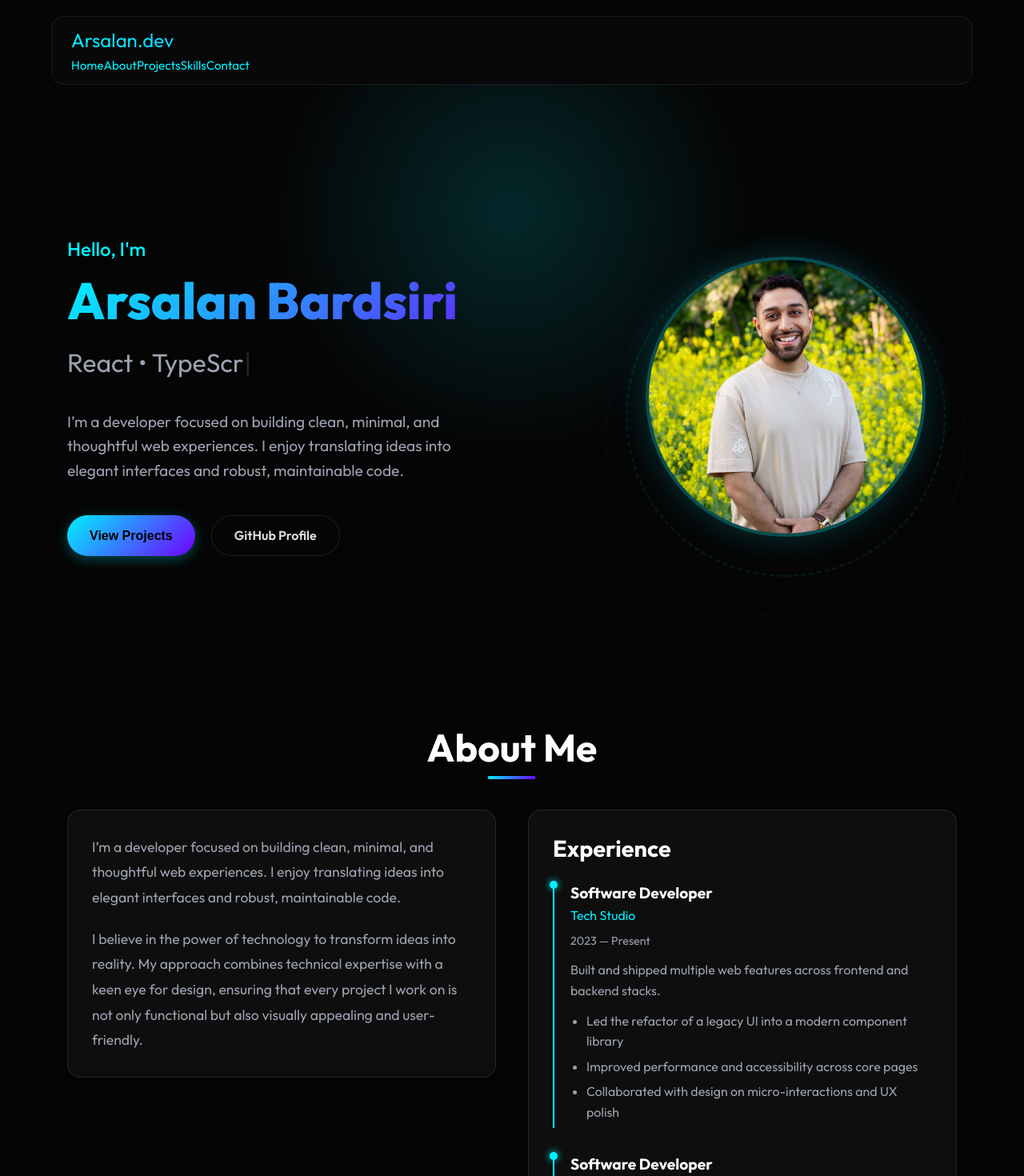
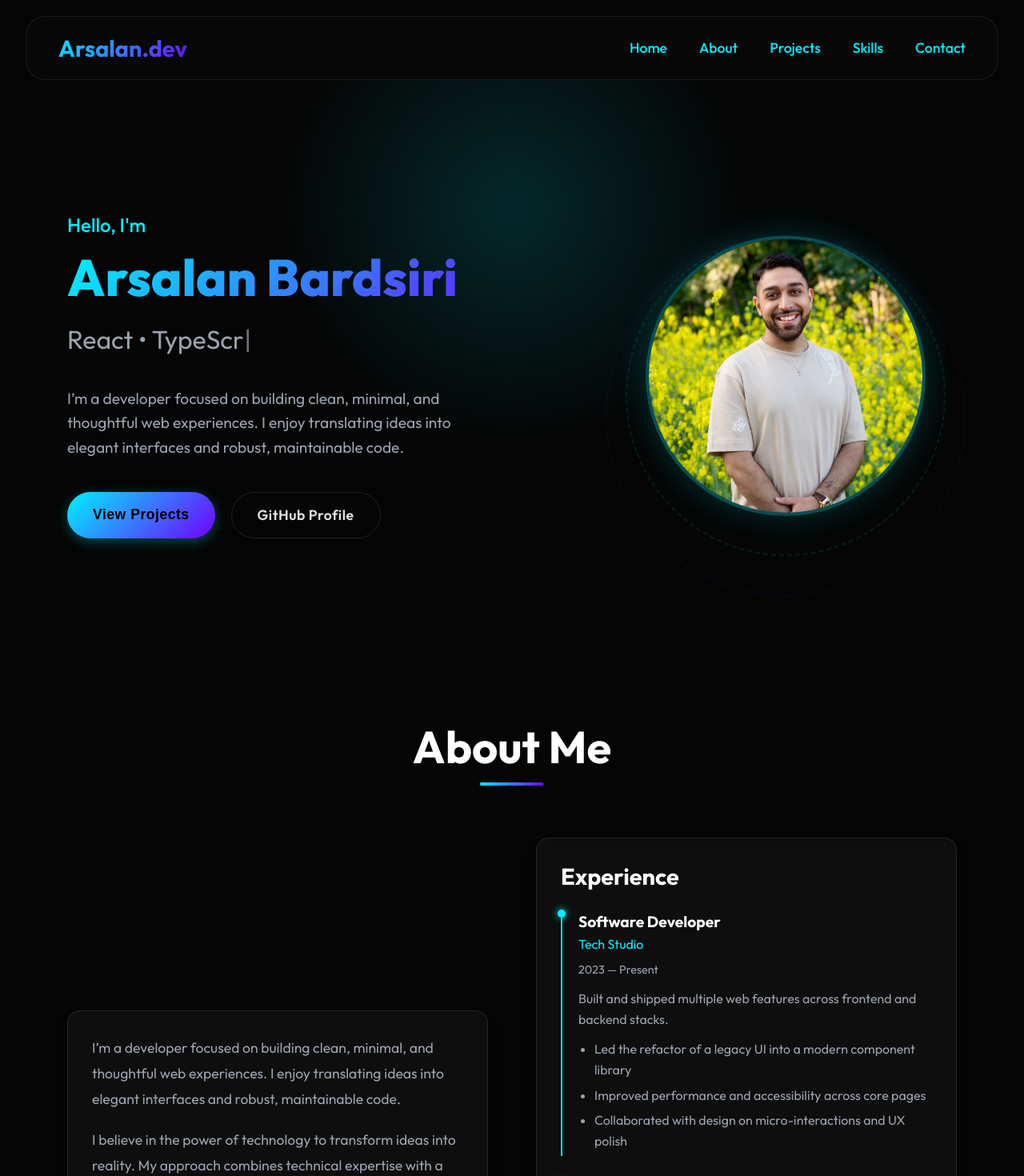
Before and after one commit to arsalanbardsiri/portfolio-react, a React (Vite) app: page / in a window 1280 px wide. Shown: the top 1470 px of the page at 80% size. Built offline with nearby package versions, Linux system fonts and the light colour scheme.

Commit message:
refactor: increase spacing and breathing room across app

```diff
--- a/src/components/About.tsx
+++ b/src/components/About.tsx
@@ -7,7 +7,7 @@ export const About: FC = () => {
   return (
     <section id="about" className="container">
       <h2 className="section-title">About Me</h2>
-      <div className="grid grid-cols-2" style={{ gap: '40px' }}>
+      <div className="grid grid-cols-2" style={{ gap: '60px', alignItems: 'center' }}>
         <motion.div
           className="glass-card"
           style={{ padding: '30px', height: 'fit-content' }}
--- a/src/components/ContactSection.tsx
+++ b/src/components/ContactSection.tsx
@@ -4,11 +4,11 @@ import { motion } from 'framer-motion'
 
 export const ContactSection: FC = () => {
   return (
-    <section id="contact" className="container" style={{ textAlign: 'center', paddingBottom: '80px' }}>
+    <section id="contact" className="container" style={{ textAlign: 'center', paddingBottom: '120px' }}>
       <h2 className="section-title">Get in Touch</h2>
       <motion.div
         className="glass-card"
-        style={{ padding: '40px', maxWidth: '600px', margin: '0 auto' }}
+        style={{ padding: '60px', maxWidth: '700px', margin: '0 auto' }}
         initial={{ opacity: 0, scale: 0.9 }}
         whileInView={{ opacity: 1, scale: 1 }}
         transition={{ duration: 0.5 }}
--- a/src/components/NavBar.tsx
+++ b/src/components/NavBar.tsx
@@ -6,18 +6,18 @@ interface NavBarProps {
 
 export const NavBar: FC<NavBarProps> = ({ onNavigate }) => {
   return (
-    <header className="navbar glass" style={{ position: 'sticky', top: 20, zIndex: 100, margin: '0 auto', width: '90%', maxWidth: '1200px', borderRadius: '16px', marginTop: '20px' }}>
-      <div className="nav-inner" style={{ padding: '10px 24px' }}>
-        <div className="brand text-gradient" style={{ fontSize: '1.5rem', cursor: 'pointer' }} onClick={() => onNavigate('home')}>
+    <header className="navbar glass" style={{ position: 'sticky', top: 20, zIndex: 100, margin: '0 auto', width: '95%', maxWidth: '1400px', borderRadius: '24px', marginTop: '20px' }}>
+      <div className="nav-inner" style={{ padding: '16px 40px', display: 'flex', justifyContent: 'space-between', alignItems: 'center' }}>
+        <div className="brand text-gradient" style={{ fontSize: '1.8rem', cursor: 'pointer', fontWeight: 700 }} onClick={() => onNavigate('home')}>
           Arsalan.dev
         </div>
-        <nav className="nav-links">
+        <nav className="nav-links" style={{ display: 'flex', gap: '40px' }}>
           {['Home', 'About', 'Projects', 'Skills', 'Contact'].map((item) => (
             <a
               key={item}
               className="nav-link"
               onClick={() => onNavigate(item.toLowerCase())}
-              style={{ cursor: 'pointer', fontSize: '0.95rem' }}
+              style={{ cursor: 'pointer', fontSize: '1.1rem', fontWeight: 500, transition: 'color 0.3s ease' }}
             >
               {item}
             </a>
--- a/src/components/SkillsGrid.tsx
+++ b/src/components/SkillsGrid.tsx
@@ -23,7 +23,7 @@ export const SkillsGrid: FC = () => {
       <h2 className="section-title">Technical Skills</h2>
       <motion.div
         className="grid grid-cols-3"
-        style={{ gap: '20px' }}
+        style={{ gap: '40px' }}
         variants={container}
         initial="hidden"
         whileInView="show"
--- a/src/styles/global.css
+++ b/src/styles/global.css
@@ -6,8 +6,10 @@
   --bg-alt: #0a0a0a;
   --text: #e0e0e0;
   --text-muted: #9ca3af;
-  --primary: #00f2ff; /* Cyan/Teal accent */
-  --secondary: #7000ff; /* Deep Purple accent */
+  --primary: #00f2ff;
+  /* Cyan/Teal accent */
+  --secondary: #7000ff;
+  /* Deep Purple accent */
   --accent-gradient: linear-gradient(135deg, var(--primary), var(--secondary));
 
   --card-bg: rgba(20, 20, 20, 0.6);
@@ -52,19 +54,27 @@ body {
 ::-webkit-scrollbar {
   width: 10px;
 }
+
 ::-webkit-scrollbar-track {
   background: var(--bg);
 }
+
 ::-webkit-scrollbar-thumb {
   background: #333;
   border-radius: 5px;
 }
+
 ::-webkit-scrollbar-thumb:hover {
   background: #555;
 }
 
 /* Typography */
-h1, h2, h3, h4, h5, h6 {
+h1,
+h2,
+h3,
+h4,
+h5,
+h6 {
   color: #fff;
   line-height: 1.2;
   font-weight: 700;
@@ -75,6 +85,7 @@ a {
   text-decoration: none;
   transition: color 0.2s ease;
 }
+
 a:hover {
   color: #fff;
 }
@@ -86,13 +97,13 @@ img {
 
 /* Layout Utilities */
 .container {
-  width: min(1200px, 90%);
+  width: min(1400px, 90%);
   margin: 0 auto;
   padding: 0 20px;
 }
 
 section {
-  padding: 100px 0;
+  padding: 140px 0;
   position: relative;
 }
 
@@ -124,14 +135,15 @@ section {
   display: inline-flex;
   align-items: center;
   justify-content: center;
-  padding: 12px 28px;
+  padding: 14px 32px;
   border-radius: var(--radius-full);
   font-weight: 600;
-  font-size: 1rem;
+  font-size: 1.1rem;
   cursor: pointer;
   transition: all 0.3s ease;
   border: none;
   outline: none;
+  letter-spacing: 0.5px;
 }
 
 .btn-primary {
@@ -167,8 +179,8 @@ section {
 
 /* Section Titles */
 .section-title {
-  font-size: clamp(2rem, 4vw, 3rem);
-  margin-bottom: 3rem;
+  font-size: clamp(2.5rem, 5vw, 3.5rem);
+  margin-bottom: 5rem;
   text-align: center;
   position: relative;
   display: inline-block;
@@ -179,10 +191,10 @@ section {
 .section-title::after {
   content: '';
   position: absolute;
-  bottom: -10px;
+  bottom: -15px;
   left: 50%;
   transform: translateX(-50%);
-  width: 60px;
+  width: 80px;
   height: 4px;
   background: var(--accent-gradient);
   border-radius: 2px;
@@ -190,9 +202,17 @@ section {
 
 /* Animations */
 @keyframes float {
-  0% { transform: translateY(0px); }
-  50% { transform: translateY(-15px); }
-  100% { transform: translateY(0px); }
+  0% {
+    transform: translateY(0px);
+  }
+
+  50% {
+    transform: translateY(-15px);
+  }
+
+  100% {
+    transform: translateY(0px);
+  }
 }
 
 .animate-float {
@@ -206,7 +226,7 @@ section {
 
 .grid {
   display: grid;
-  gap: 24px;
+  gap: 40px;
 }
 
 .grid-cols-2 {
@@ -218,11 +238,13 @@ section {
 }
 
 @media (max-width: 768px) {
-  .grid-cols-2, .grid-cols-3 {
+
+  .grid-cols-2,
+  .grid-cols-3 {
     grid-template-columns: 1fr;
   }
 
   section {
-    padding: 60px 0;
+    padding: 80px 0;
   }
 }
```
